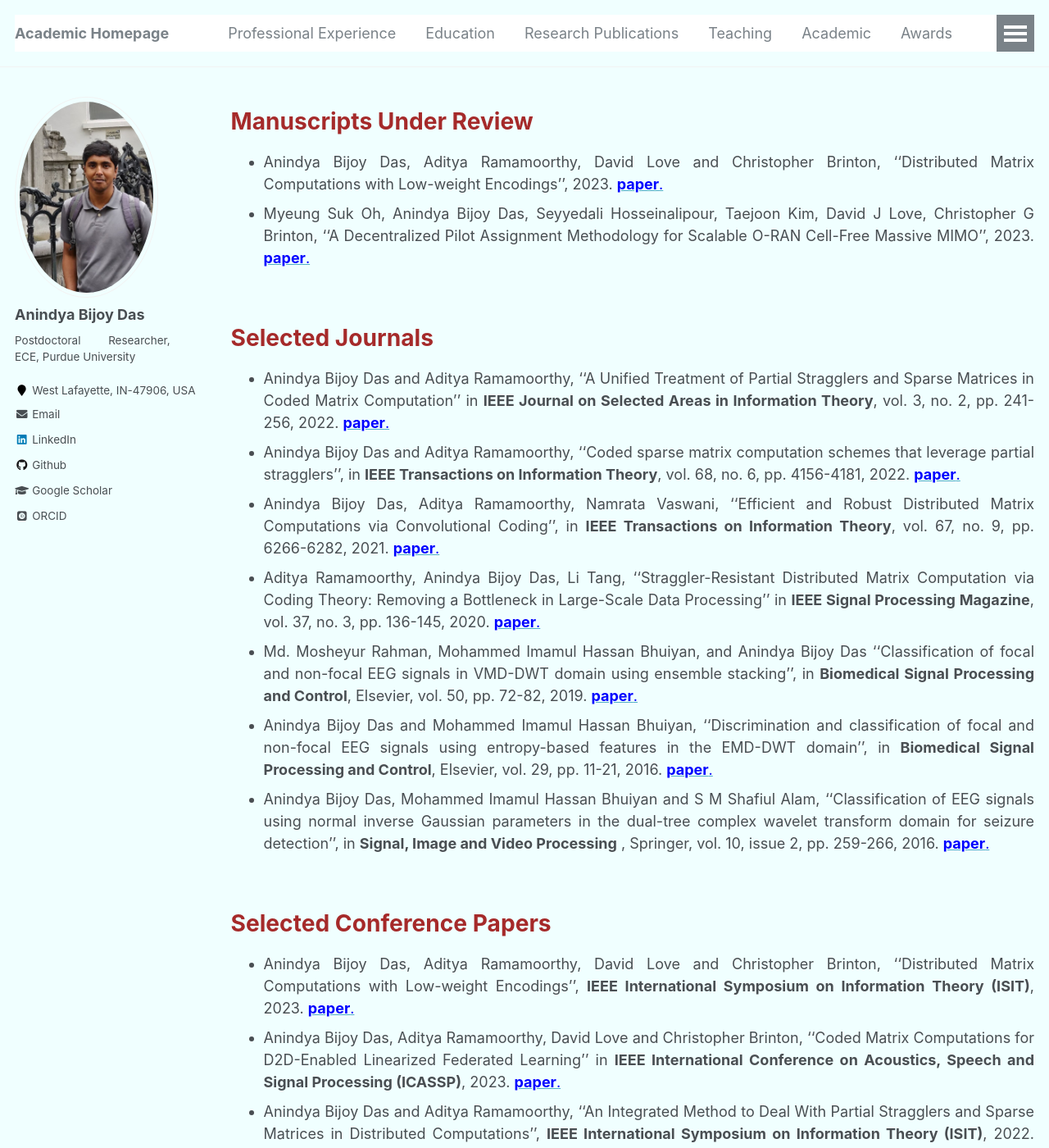
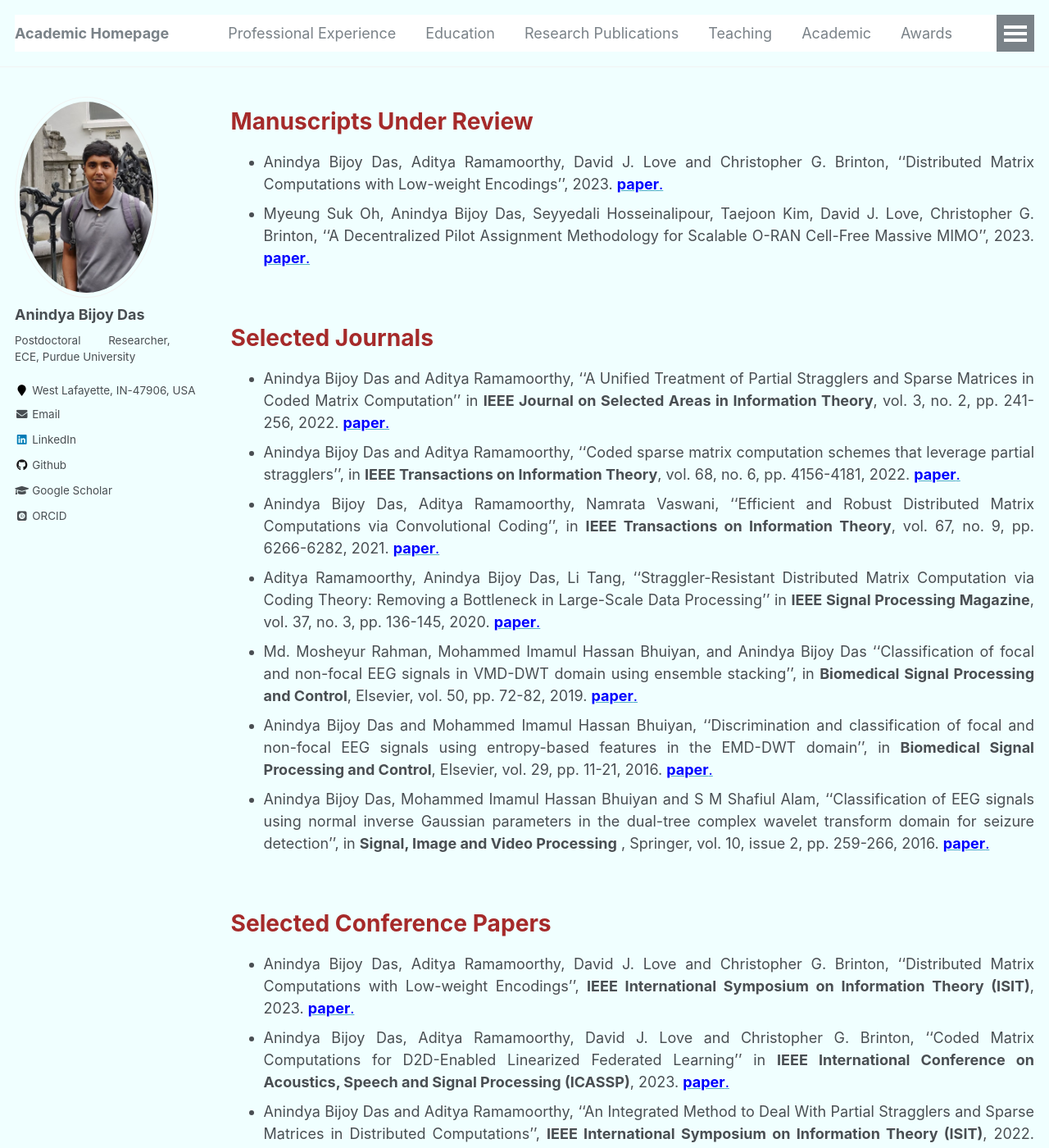
Before and after one commit to anindyabijoydas/portfolio, a Jekyll site: the page built from _pages/research.md, in a window 1280 px wide and 1400 px high. Shown: the whole window at 82% size. Built offline with Jekyll 4.4.1, drawn with Linux system fonts in a browser that asks for light colours; some web fonts are replaced.

Commit message:
Update research.md

```diff
--- a/_pages/research.md
+++ b/_pages/research.md
@@ -18,8 +18,8 @@ redirect_from:
 
 <span style="color:brown">**Manuscripts Under Review**</span>
 ======
-   * Anindya Bijoy Das, Aditya Ramamoorthy, David Love and Christopher Brinton, ''Distributed Matrix Computations with Low-weight Encodings'', 2023. [<span style="color:blue">**paper**.</span>](https://arxiv.org/abs/2301.12685)
-   * Myeung Suk Oh, Anindya Bijoy Das, Seyyedali Hosseinalipour, Taejoon Kim, David J Love, Christopher G Brinton, ''A Decentralized Pilot Assignment Methodology for Scalable O-RAN Cell-Free Massive MIMO'', 2023. [<span style="color:blue">**paper**.</span>](https://arxiv.org/abs/2301.04774)
+   * Anindya Bijoy Das, Aditya Ramamoorthy, David J. Love and Christopher G. Brinton, ''Distributed Matrix Computations with Low-weight Encodings'', 2023. [<span style="color:blue">**paper**.</span>](https://arxiv.org/abs/2301.12685)
+   * Myeung Suk Oh, Anindya Bijoy Das, Seyyedali Hosseinalipour, Taejoon Kim, David J. Love, Christopher G. Brinton, ''A Decentralized Pilot Assignment Methodology for Scalable O-RAN Cell-Free Massive MIMO'', 2023. [<span style="color:blue">**paper**.</span>](https://arxiv.org/abs/2301.04774)
 
 
 <br />
@@ -38,8 +38,8 @@ redirect_from:
 
 <span style="color:brown">**Selected Conference Papers**</span>
 ======
-   * Anindya Bijoy Das, Aditya Ramamoorthy, David Love and Christopher Brinton, ''Distributed Matrix Computations with Low-weight Encodings'', **IEEE International Symposium on Information Theory (ISIT)**, 2023. [<span style="color:blue">**paper**.</span>](https://arxiv.org/abs/2301.12685)
-   * Anindya Bijoy Das, Aditya Ramamoorthy, David Love and Christopher Brinton, ''Coded Matrix Computations for D2D-Enabled Linearized Federated Learning'' in **IEEE International Conference on Acoustics, Speech and Signal Processing (ICASSP)**, 2023. [<span style="color:blue">**paper**.</span>](https://ieeexplore.ieee.org/abstract/document/10095450)
+   * Anindya Bijoy Das, Aditya Ramamoorthy, David J. Love and Christopher G. Brinton, ''Distributed Matrix Computations with Low-weight Encodings'', **IEEE International Symposium on Information Theory (ISIT)**, 2023. [<span style="color:blue">**paper**.</span>](https://arxiv.org/abs/2301.12685)
+   * Anindya Bijoy Das, Aditya Ramamoorthy, David J. Love and Christopher G. Brinton, ''Coded Matrix Computations for D2D-Enabled Linearized Federated Learning'' in **IEEE International Conference on Acoustics, Speech and Signal Processing (ICASSP)**, 2023. [<span style="color:blue">**paper**.</span>](https://ieeexplore.ieee.org/abstract/document/10095450)
    * Anindya Bijoy Das and Aditya Ramamoorthy, ''An Integrated Method to Deal With Partial Stragglers and Sparse Matrices in Distributed Computations'', **IEEE International Symposium on Information Theory (ISIT)**, 2022. [<span style="color:blue">**paper**.</span>](https://ieeexplore.ieee.org/document/9834346)
    * Anindya Bijoy Das and Aditya Ramamoorthy, ''A Unified Treatment of Partial Stragglers and Sparse Matrices in Coded Matrix Computation'' in **IEEE Information Theory Workshop (ITW)**, 2021. [<span style="color:blue">**paper**.</span>](https://ieeexplore.ieee.org/document/9611400)
    * Anindya Bijoy Das and Aditya Ramamoorthy, ''Distributed matrix-vector multiplication: A convolutional coding approach'', in **IEEE International Symposium on Information Theory (ISIT)**,  2019. [<span style="color:blue">**paper**.</span>](https://ieeexplore.ieee.org/abstract/document/8849395)
```
